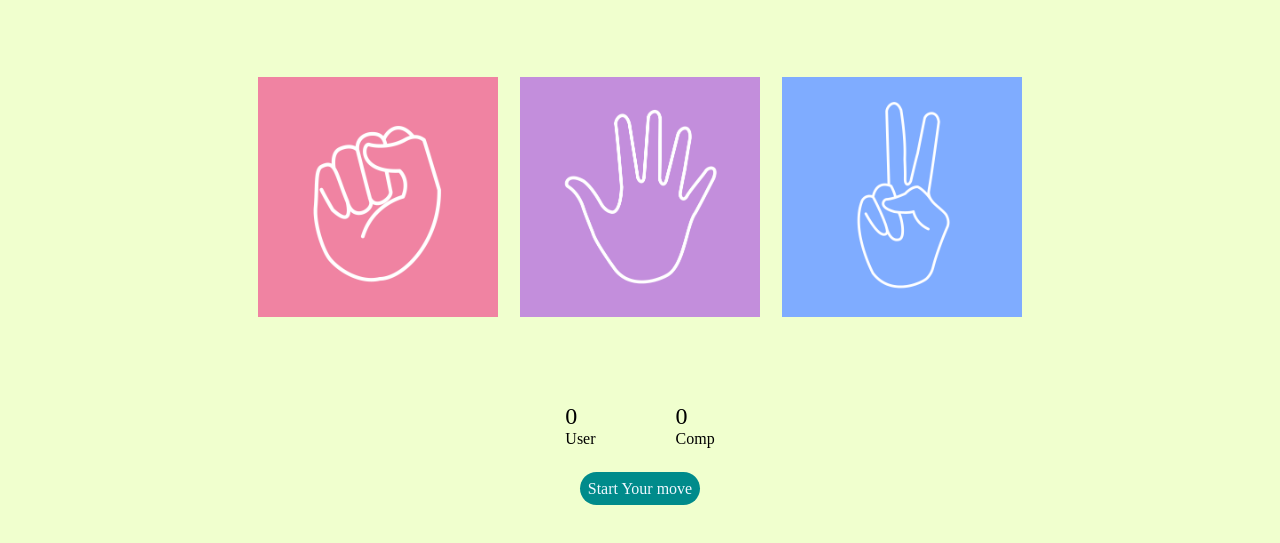
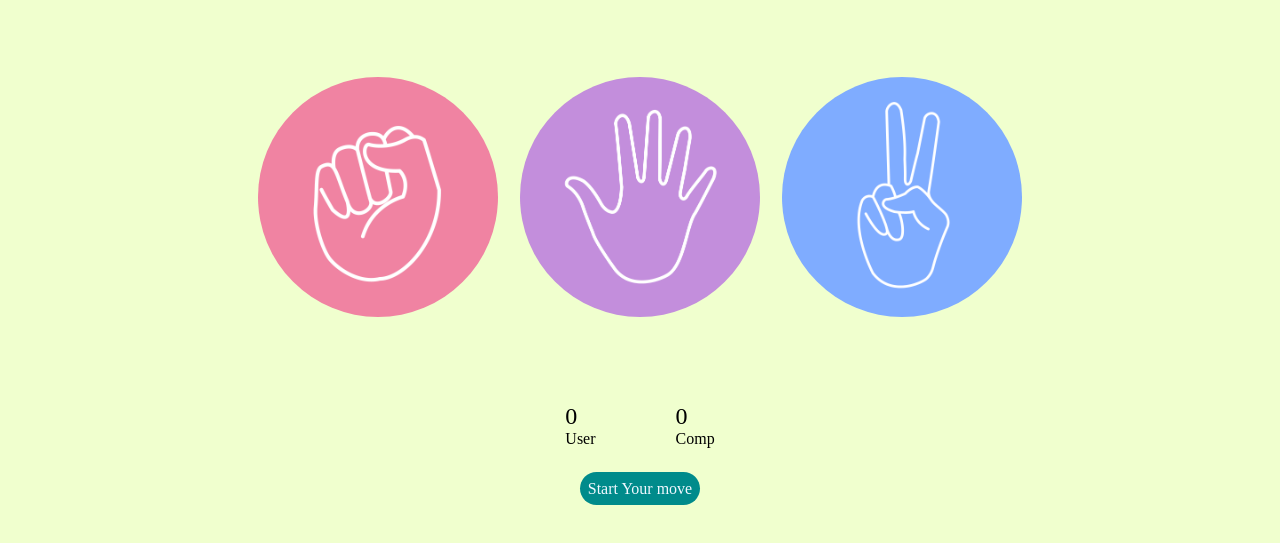
Before and after one commit to Chinmayeepawar26/Rock-Paper-Scissors, a plain HTML site: page index.html in a window 1280 px wide. Shown: the part 51-594 px from the top of the page. Drawn offline with Linux system fonts and the light colour scheme; files whose address does not match are found by name.

Commit message:
Updated styling

```diff
--- a/style.css
+++ b/style.css
@@ -25,13 +25,14 @@ body{
 img{
     width:100%;
     height:100%;
-    /* border-radius: 50%; */
+     border-radius: 20rem;
     object-fit: cover;
 }
 .choice{
     height:30vmin;
     width:30vmin;
     margin:0.7rem;
+
 }
 .choice:hover{
     opacity:0.5;
```
